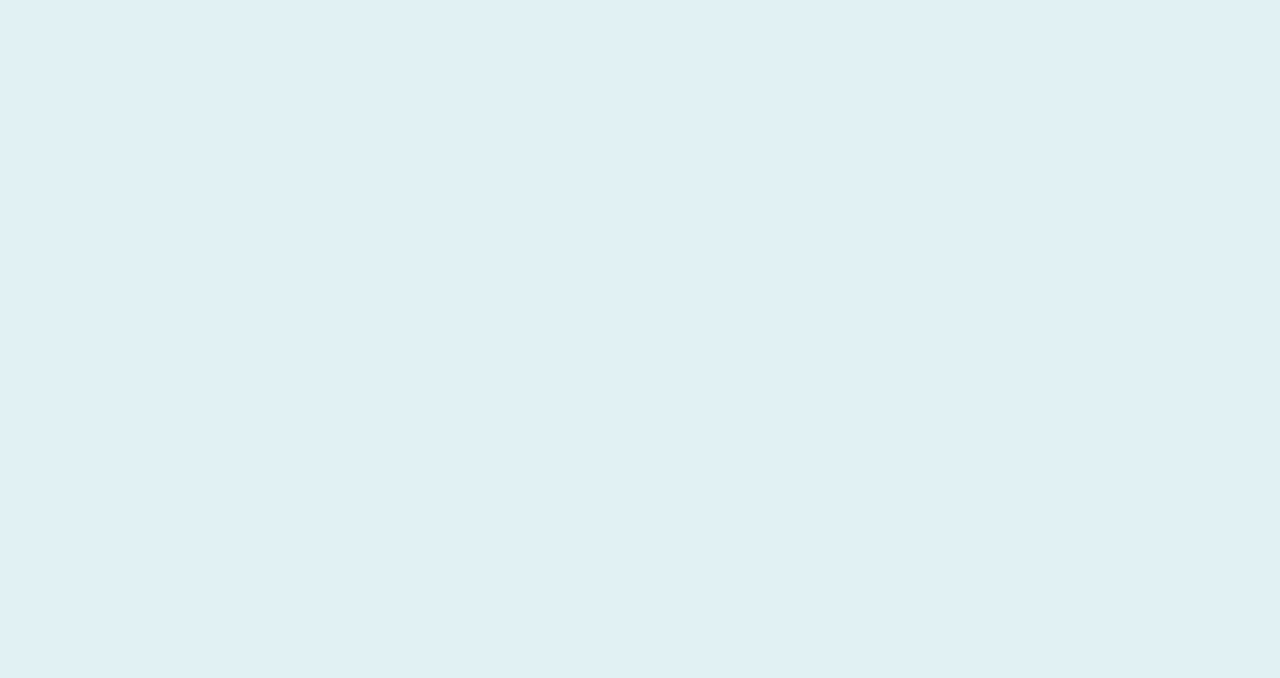
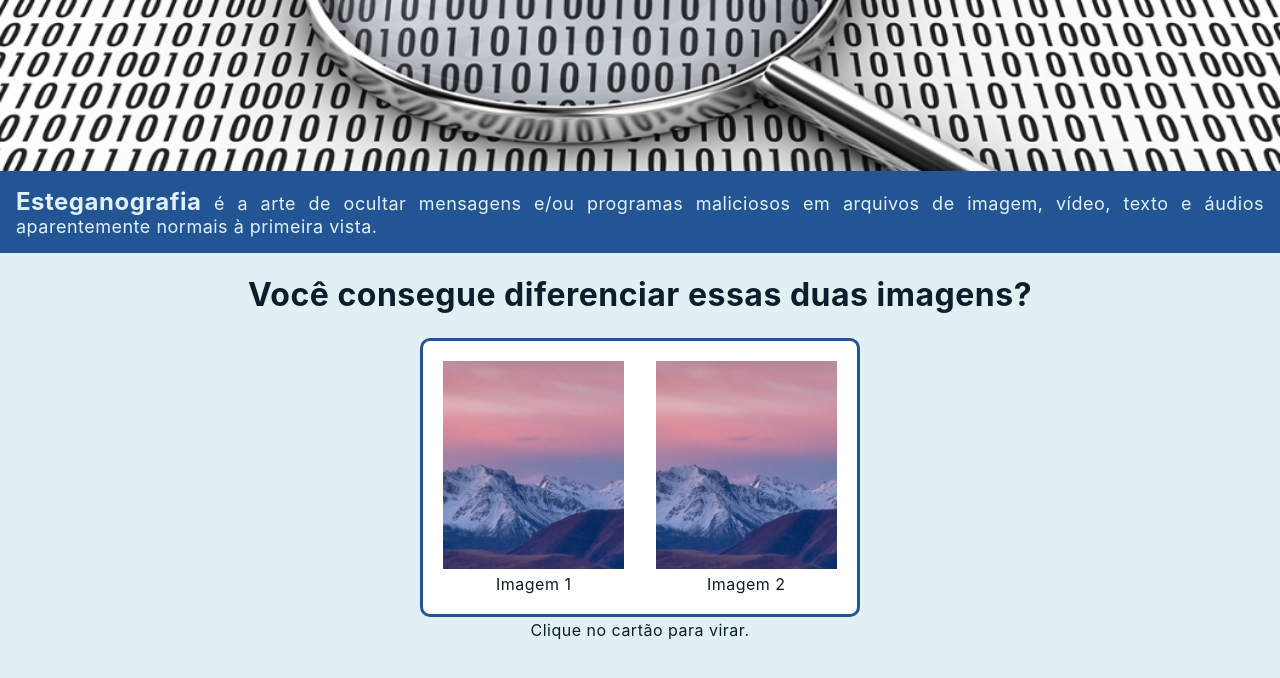
Before and after one commit to BiaBiruka/treinamento-seguranca, a React (Create React App) app: page /introduction in a window 1280 px wide. Before the commit this address had no page. Shown: the top 678 px of the page. Built offline with nearby package versions, Linux system fonts and the light colour scheme.

Commit message:
feat: content card

```diff
--- a/package.json
+++ b/package.json
@@ -1,5 +1,5 @@
 {
-  "homepage": "https://biabiruka.github.io/treinamento-seguranca",
+  "homepage": "https://biabiruka.github.io/treinamento-seguranca/",
   "name": "treinamento-pratico",
   "version": "0.1.0",
   "private": true,
@@ -20,7 +20,7 @@
     "test": "react-scripts test",
     "eject": "react-scripts eject",
     "predeploy": "npm run build",
-    "deploy": "gh-pages -d build"
+    "deploy": "main -d build"
   },
   "eslintConfig": {
     "extends": [
--- a/src/App.css
+++ b/src/App.css
@@ -1,7 +1,7 @@
 :root {
   --dark-blue: #235594;
   --light-blue: #57b8dd;
-  --white: #e1f1f3;
+  --baby-blue: #e1f1f3;
   --black: #0e1d2b;
   --red: #bf3534;
   --green: #009350;
--- a/src/App.js
+++ b/src/App.js
@@ -2,19 +2,17 @@ import { BrowserRouter, Routes, Route } from "react-router-dom";
 import "./App.css";
 import Main from "./pages/Main";
 import Introduction from "./pages/Introduction";
-import navigate from "./Functions/navigation";
-import { useEffect } from "react";
 
 function App() {
   return (
     <div>
       <BrowserRouter>
         <Routes>
-          <Route path="./" element={<Main />} />
-          <Route path="./introduction" element={<Introduction />} />
-          <Route path="./prevent" element={<Main />} />
-          <Route path="./act" element={<Main />} />
-          <Route path="./end" element={<Main />} />
+          <Route path="/" element={<Main />} />
+          <Route path="/introduction" element={<Introduction />} />
+          <Route path="/prevent" element={<Main />} />
+          <Route path="/act" element={<Main />} />
+          <Route path="/end" element={<Main />} />
         </Routes>
       </BrowserRouter>
     </div>
--- /dev/null
+++ b/src/Components/Card/index.js
@@ -0,0 +1,26 @@
+import React, { useState } from "react";
+import "./styles.scss";
+
+const Card = ({ children }) => {
+  const [isFlipped, setIsFlipped] = useState(false);
+  const [frontContent, backContent] = React.Children.toArray(children);
+
+  const handleClick = () => {
+    setIsFlipped(!isFlipped);
+  };
+
+  return (
+    <div
+      className={`card-container ${isFlipped ? "flipped" : ""}`}
+      onClick={handleClick}
+    >
+      <div className="card">
+        <div className="card-front">{frontContent}</div>
+        <div className="card-back">{backContent}</div>
+      </div>
+      <span> Clique no cartão para virar. </span>
+    </div>
+  );
+};
+
+export default Card;
--- /dev/null
+++ b/src/Components/Card/styles.scss
@@ -0,0 +1,49 @@
+.card-container {
+  perspective: 1000px;
+  display: inline-block;
+
+  span {
+    display: flex;
+    justify-content: center;
+    padding-top: 3px;
+  }
+}
+
+.card {
+  position: relative;
+  transition: transform 1s;
+  transform-style: preserve-3d;
+  cursor: pointer;
+}
+
+.card-container.flipped .card {
+  transform: rotateY(180deg);
+}
+
+.card-front,
+.card-back {
+  position: absolute;
+  top: 0;
+  left: 0;
+  width: 100%;
+  padding: 20px;
+  backface-visibility: hidden;
+  display: flex;
+  align-items: center;
+  justify-content: center;
+  border: 3px solid var(--dark-blue);
+  background-color: white;
+  border-radius: 10px;
+  box-sizing: border-box;
+}
+
+.card-front {
+  position: relative;
+  z-index: 2;
+}
+
+.card-back {
+  transform: rotateY(180deg);
+  width: 100%;
+  height: 100%;
+}
--- a/src/index.css
+++ b/src/index.css
@@ -3,7 +3,7 @@ body {
   font-family: -apple-system, BlinkMacSystemFont, "Segoe UI", "Roboto", "Oxygen",
     "Ubuntu", "Cantarell", "Fira Sans", "Droid Sans", "Helvetica Neue",
     sans-serif;
-  background-color: var(--white);
+  background-color: var(--baby-blue);
   letter-spacing: 0.5px;
   color: var(--black);
 }
--- a/src/pages/Introduction/index.js
+++ b/src/pages/Introduction/index.js
@@ -1,6 +1,9 @@
 import React from "react";
 import Banner from "../../assets/banner.png";
+import ImgNormal from "../../assets/image.png";
+import Img2 from "../../assets/imagemComTexto.webp";
 import "./styles.scss";
+import Card from "../../Components/Card";
 
 const Introduction = () => {
   return (
@@ -15,13 +18,25 @@ const Introduction = () => {
       </div>
       <div className="intro-content">
         <h1> Você consegue diferenciar essas duas imagens? </h1>
-        <span> Clique no cartão para ver a resposta.</span>
-        <div className="card-front"></div>
-        <div className="card-back">
-          <b> Não há diferença! </b> <br />
-          Visualmente falando, as duas imagens são idênticas, porém ao analisar
-          seu código-fonte é possível ver um texto oculto.
-        </div>
+        <Card>
+          <div className="images-row">
+            <div className="esteg-img">
+              <img src={ImgNormal} alt="Imagem normal" />
+              Imagem 1
+            </div>
+            <div className="esteg-img">
+              <img src={Img2} alt="Imagem com texto" className="esteg-img" />
+              Imagem 2
+            </div>
+          </div>
+
+          <div>
+            <b> Não há diferença! </b> <br />
+            Visualmente falando as duas imagens são idênticas, porém ao
+            visualizar a segunda imagem como texto existe uma mensagem
+            escondida.
+          </div>
+        </Card>
       </div>
     </>
   );
--- a/src/pages/Introduction/styles.scss
+++ b/src/pages/Introduction/styles.scss
@@ -9,15 +9,39 @@
 
 .intro-container {
   text-align: justify;
-  // width: 100%;
   height: 20%;
   padding: 1rem;
   font-size: large;
   background-color: var(--dark-blue);
-  color: var(--white);
+  color: var(--baby-blue);
 
   .bold-title {
     font-size: x-large;
     font-weight: 700;
   }
 }
+
+.intro-content {
+  display: flex;
+  flex-direction: column;
+  align-items: center;
+  padding: 0rem 2rem;
+  gap: 3px;
+}
+.images-row {
+  display: flex;
+  flex-direction: row;
+  min-width: min-content;
+  gap: 2rem;
+
+  .esteg-img {
+    display: flex;
+    flex-direction: column;
+    align-items: center;
+    gap: 5px;
+
+    img {
+      height: 13rem;
+    }
+  }
+}
--- a/src/pages/Main/styles.scss
+++ b/src/pages/Main/styles.scss
@@ -30,7 +30,7 @@
   h1,
   h3 {
     margin: 0;
-    color: var(--white);
+    color: var(--baby-blue);
   }
 
   button {
@@ -39,7 +39,7 @@
     margin-top: 0.5rem;
     border-radius: 7px;
     background-color: var(--light-blue);
-    color: var(--white);
+    color: var(--baby-blue);
     border: none;
     font-size: large;
     font-weight: 600;
@@ -47,7 +47,7 @@
   }
 
   button:hover {
-    box-shadow: 0px 0px 5px 1px var(--white);
+    box-shadow: 0px 0px 5px 1px var(--baby-blue);
   }
 }
 
```
Also changed, not shown: src/assets/image.png (added), src/assets/imagemComTexto.webp (added).
